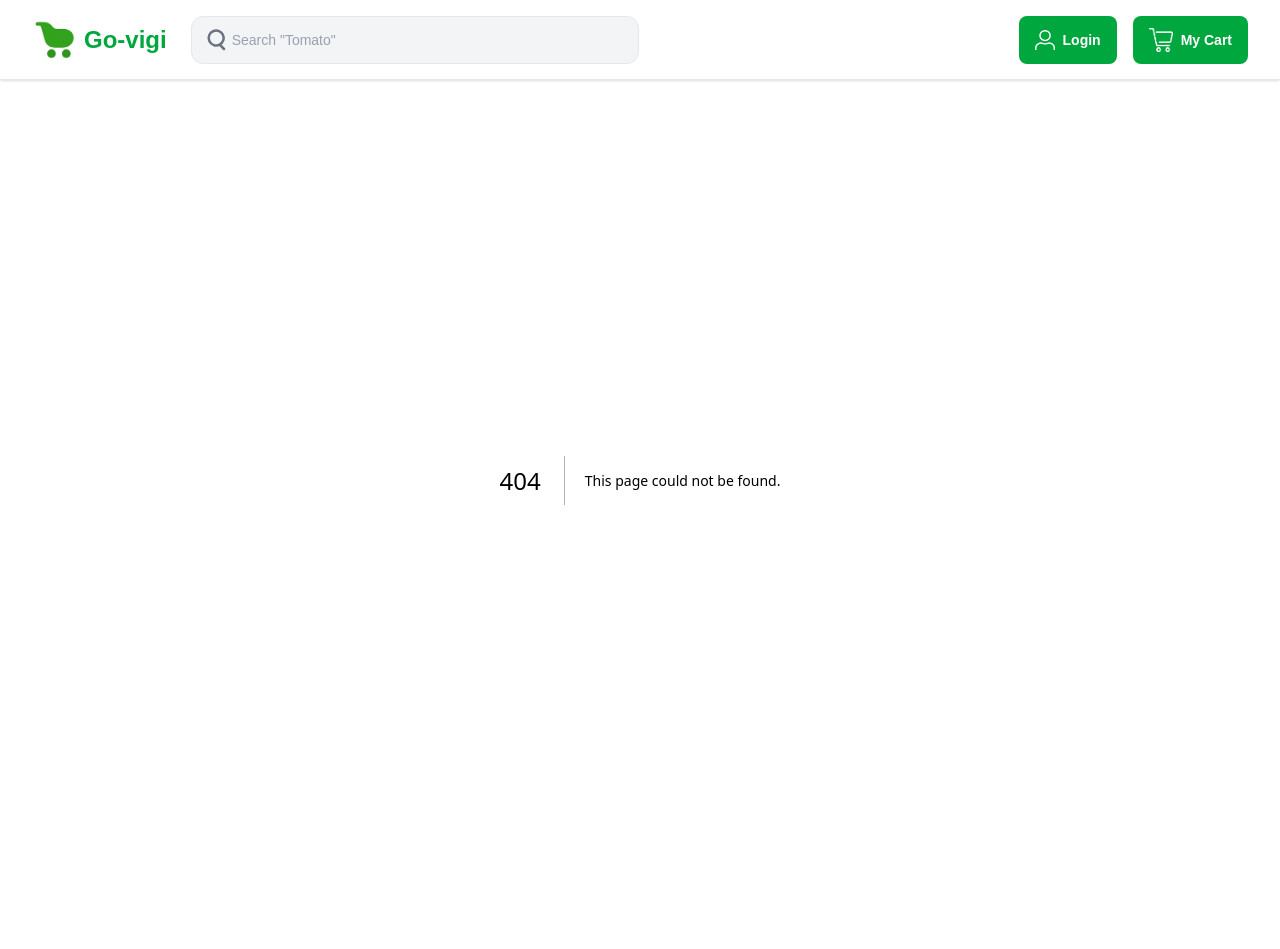
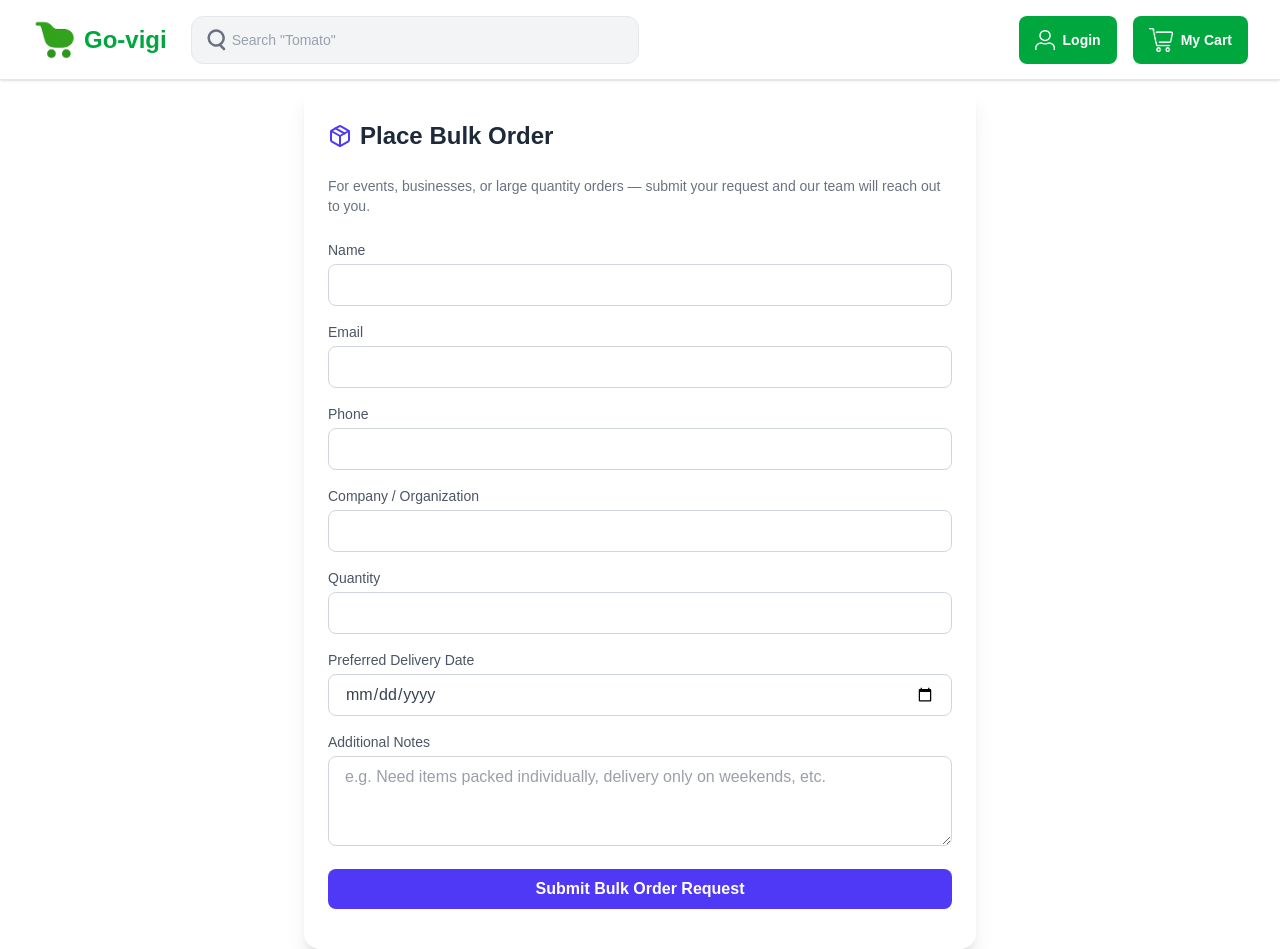
Before and after one commit to KantiboyinaAjay/Go-Vigi, a Next.js app: page /bulkorders in a window 1280 px wide. Before the commit this address had no page. Before the commit the page ends 880 px from the top, so only its background shows below. Built offline with nearby package versions, Linux system fonts and the light colour scheme.

Commit message:
bulk orders

```diff
--- /dev/null
+++ b/app/bulkorders/page.jsx
@@ -0,0 +1,112 @@
+"use client";
+import React, { useState } from "react";
+import { Loader2, CheckCircle, Package } from "lucide-react";
+
+export default function BulkOrderForm() {
+  const [form, setForm] = useState({
+    name: "",
+    email: "",
+    phone: "",
+    company: "",
+    quantity: "",
+    date: "",
+    notes: "",
+  });
+  const [isSubmitting, setIsSubmitting] = useState(false);
+  const [showPopup, setShowPopup] = useState(false);
+
+  const handleChange = (e) => {
+    setForm({ ...form, [e.target.name]: e.target.value });
+  };
+
+  const handleSubmit = (e) => {
+    e.preventDefault();
+    setIsSubmitting(true);
+    setShowPopup(false);
+
+    // Simulate backend call
+    setTimeout(() => {
+      setIsSubmitting(false);
+      setShowPopup(true);
+      setTimeout(() => setShowPopup(false), 4000);
+    }, 1500);
+  };
+
+  return (
+    <div className="max-w-2xl mx-auto px-6 py-10 bg-white shadow-xl rounded-2xl space-y-6 relative">
+      <h2 className="text-2xl font-bold text-gray-800 flex items-center gap-2">
+        <Package className="w-6 h-6 text-indigo-600" />
+        Place Bulk Order
+      </h2>
+      <p className="text-gray-500 text-sm">
+        For events, businesses, or large quantity orders — submit your request and our team will reach out to you.
+      </p>
+
+      <form onSubmit={handleSubmit} className="space-y-4">
+        {[
+          { label: "Name", name: "name", type: "text" },
+          { label: "Email", name: "email", type: "email" },
+          { label: "Phone", name: "phone", type: "tel" },
+          { label: "Company / Organization", name: "company", type: "text" },
+          { label: "Quantity", name: "quantity", type: "number" },
+          { label: "Preferred Delivery Date", name: "date", type: "date" },
+        ].map((field) => (
+          <div key={field.name}>
+            <label className="block text-sm font-medium text-gray-600">
+              {field.label}
+            </label>
+            <input
+              required
+              type={field.type}
+              name={field.name}
+              value={form[field.name]}
+              onChange={handleChange}
+              className="mt-1 w-full border border-gray-300 rounded-lg px-4 py-2 text-gray-700 focus:outline-none focus:ring-2 focus:ring-indigo-500"
+            />
+          </div>
+        ))}
+
+        <div>
+          <label className="block text-sm font-medium text-gray-600">
+            Additional Notes
+          </label>
+          <textarea
+            name="notes"
+            rows="3"
+            value={form.notes}
+            onChange={handleChange}
+            className="mt-1 w-full border border-gray-300 rounded-lg px-4 py-2 text-gray-700 focus:outline-none focus:ring-2 focus:ring-indigo-500"
+            placeholder="e.g. Need items packed individually, delivery only on weekends, etc."
+          />
+        </div>
+
+        <button
+          type="submit"
+          disabled={isSubmitting}
+          className={`w-full flex items-center justify-center gap-2 ${
+            isSubmitting
+              ? "bg-indigo-400"
+              : "bg-indigo-600 hover:bg-indigo-700"
+          } text-white font-semibold py-2 px-4 rounded-lg transition`}
+        >
+          {isSubmitting ? (
+            <>
+              <Loader2 className="w-4 h-4 animate-spin" />
+              Submitting...
+            </>
+          ) : (
+            "Submit Bulk Order Request"
+          )}
+        </button>
+      </form>
+
+      {/* ✅ Success popup */}
+      {showPopup && (
+        <div className="fixed top-4 right-4 bg-green-500 text-white px-4 py-2 rounded-lg shadow-lg flex items-center gap-2 transition-opacity duration-300 z-50">
+          <CheckCircle className="w-4 h-4" />
+          Bulk order submitted successfully!
+        </div>
+      )}
+    </div>
+  );
+}
--- a/app/components/Bulk.jsx
+++ b/app/components/Bulk.jsx
@@ -1,3 +1,5 @@
+import Link from "next/link";
+
 export default function Bulk() {
   return (
     <section className="flex flex-col-reverse md:flex-row items-center justify-between px-6 md:px-20 py-10">
@@ -8,9 +10,11 @@ export default function Bulk() {
         <p className="text-gray-700 mb-6">
           Delivering fresh vegetables in quantity to PGs, hostels, hotels, and canteens.
         </p>
-        <button className="bg-green-600 text-white px-6 py-3 rounded text-lg cursor-pointer">
-          PLACE BULK ORDER
-        </button>
+        <Link href='/bulkorders'>
+          <button className="bg-green-600 text-white px-6 py-3 rounded text-lg cursor-pointer">
+            PLACE BULK ORDER
+          </button>
+        </Link>
       </div>
       <img src="/basket.png" alt="Vegetable Basket" className="w-80 h-auto mb-6 md:mb-0" />
     </section>
```
